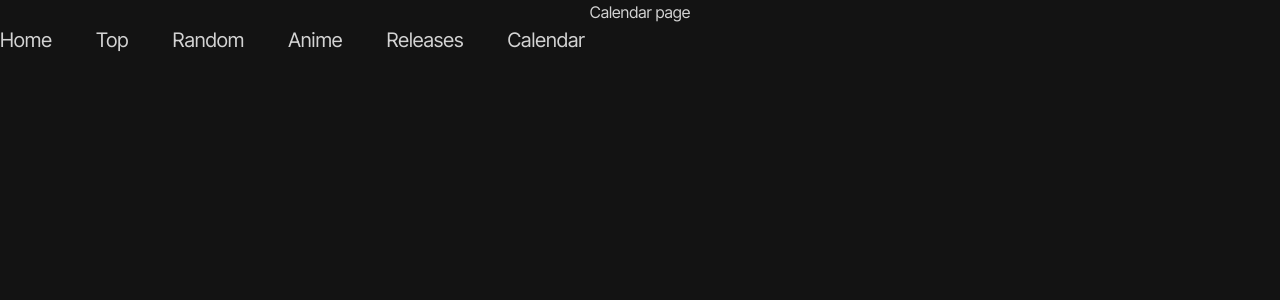
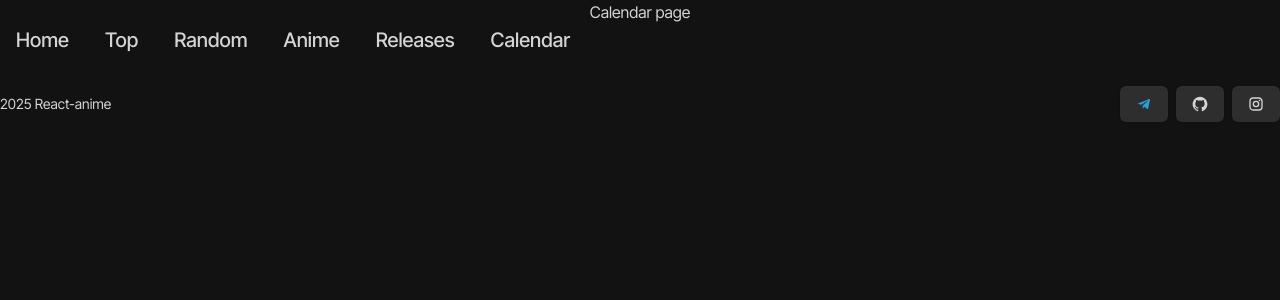
Before and after one commit to Aceptijo/react-anime, a React (Vite) app: page /react-anime/calendar in a window 1280 px wide. Shown: the top 300 px of the page. Built offline with nearby package versions, Linux system fonts and the light colour scheme.

Commit message:
added: footer/carousels/tailwind config

```diff
--- a/index.html
+++ b/index.html
@@ -1,5 +1,5 @@
 <!doctype html>
-<html lang="en">
+<html class="dark" lang="en">
 <head>
   <meta charset="UTF-8" />
   <base href="/react-anime/">
--- a/src/App.css
+++ b/src/App.css
@@ -2,5 +2,4 @@
    max-width: 1280px;
    margin: 0 auto;
    text-align: center;
-   color: #D3D3D3;
 }
--- a/src/App.tsx
+++ b/src/App.tsx
@@ -1,12 +1,14 @@
 import './App.css';
 import AppRouter from '@/components/AppRouter/AppRouter.tsx';
 import NavBar from '@/components/NavBar/NavBar.tsx';
+import Footer from '@/components/Footer/Footer.tsx';
 
 function App() {
   return (
     <div className="flex flex-col items-center">
       <NavBar />
       <AppRouter />
+      <Footer />
     </div>
   );
 }
--- a/src/components/CurrentSeason/CurrentSeason.tsx
+++ b/src/components/CurrentSeason/CurrentSeason.tsx
@@ -16,28 +16,29 @@ const CurrentSeason = () => {
     fetchSeasonAnime();
   }, [fetchSeasonAnime]);
 
+  const formatLiteral = () => {
+    return seasonAnime[0]?.season.charAt(0).toUpperCase() + seasonAnime[0]?.season.slice(1);
+  };
+
   return (
     <Carousel
-      className="flex w-full flex-col justify-start"
+      className="mt-10 flex w-full flex-col justify-start"
       opts={{
         align: 'start',
       }}
     >
-      <span className="text-1xl flex pb-5 pt-5 text-gray-200">
-        {`${seasonAnime[0]?.season.toUpperCase()} ${seasonAnime[0]?.year} Anime`}
+      <span className="flex pb-5 pt-5 text-xl text-gray-200">
+        {`${formatLiteral()} ${seasonAnime[0]?.year} Anime`}
       </span>
       <CarouselContent>
         {seasonAnime.map((seasonItem) => (
-          <CarouselItem
-            key={seasonItem.mal_id}
-            className="max-h-72 w-1/6 basis-auto"
-          >
+          <CarouselItem key={seasonItem.mal_id} className="w-1/5 basis-auto">
             <AnimeCard anime={seasonItem} />
           </CarouselItem>
         ))}
       </CarouselContent>
-      <CarouselPrevious />
-      <CarouselNext />
+      <CarouselPrevious variant="ghost" />
+      <CarouselNext variant="ghost" />
     </Carousel>
   );
 };
--- /dev/null
+++ b/src/components/Footer/Footer.tsx
@@ -0,0 +1,34 @@
+import TelegramIcon from '@mui/icons-material/Telegram';
+import InstagramIcon from '@mui/icons-material/Instagram';
+import GitHubIcon from '@mui/icons-material/GitHub';
+import { Link } from 'react-router-dom';
+import { Button } from '@/components/ui/button.tsx';
+
+const Footer = () => {
+  return (
+    <div className="mt-10 flex h-20 w-full items-center justify-between">
+      <Link to={'/'} className="text-sm">
+        2025 React-anime
+      </Link>
+      <div className="flex gap-2">
+        <Button className="group hover:bg-foreground" asChild>
+          <a href={'https://t.me/ScanDave'}>
+            <TelegramIcon className="text-[#2d9ed6] group-hover:text-[#2d9ed6]" />
+          </a>
+        </Button>
+        <Button className="group hover:bg-foreground" asChild>
+          <a href={'https://github.com/Aceptijo'}>
+            <GitHubIcon className="group-hover:text-black" />
+          </a>
+        </Button>
+        <Button className="group hover:bg-foreground" asChild>
+          <a href={'https://www.instagram.com/scandave/'}>
+            <InstagramIcon className="group-hover:text-[#fd0069]" />
+          </a>
+        </Button>
+      </div>
+    </div>
+  );
+};
+
+export default Footer;
--- a/src/components/NavBar/NavBar.tsx
+++ b/src/components/NavBar/NavBar.tsx
@@ -3,6 +3,7 @@ import {
   NavigationMenuItem,
   NavigationMenuLink,
   NavigationMenuList,
+  navigationMenuTriggerStyle,
 } from '@/components/ui/navigation-menu.tsx';
 import { Link } from 'react-router-dom';
 
@@ -11,34 +12,54 @@ const NavBar = () => {
     <nav className="absolute flex h-20 w-full">
       <div className="ml-auto mr-auto flex min-w-[1280px] items-center gap-10 text-xl">
         <NavigationMenu>
-          <NavigationMenuList className="gap-10">
+          <NavigationMenuList>
             <NavigationMenuItem>
-              <NavigationMenuLink asChild>
+              <NavigationMenuLink
+                asChild
+                className={`${navigationMenuTriggerStyle()} text-xl`}
+              >
                 <Link to="/">Home</Link>
               </NavigationMenuLink>
             </NavigationMenuItem>
             <NavigationMenuItem>
-              <NavigationMenuLink asChild>
+              <NavigationMenuLink
+                asChild
+                className={`${navigationMenuTriggerStyle()} text-xl`}
+              >
                 <Link to="/top">Top</Link>
               </NavigationMenuLink>
             </NavigationMenuItem>
             <NavigationMenuItem>
-              <NavigationMenuLink asChild>
+              <NavigationMenuLink
+                asChild
+                className={`${navigationMenuTriggerStyle()} text-xl`}
+              >
                 <Link to="/random">Random</Link>
               </NavigationMenuLink>
             </NavigationMenuItem>
             <NavigationMenuItem>
-              <NavigationMenuLink asChild>
+              <NavigationMenuLink
+                asChild
+                className={`${navigationMenuTriggerStyle()} text-xl`}
+              >
                 <Link to="/catalog">Anime</Link>
               </NavigationMenuLink>
             </NavigationMenuItem>
             <NavigationMenuItem>
-              <NavigationMenuLink asChild>
-                <Link to="/releases">Releases</Link>
+              <NavigationMenuLink
+                asChild
+                className={`${navigationMenuTriggerStyle()} text-xl`}
+              >
+                <Link to="/releases" className="text-1xl">
+                  Releases
+                </Link>
               </NavigationMenuLink>
             </NavigationMenuItem>
             <NavigationMenuItem>
-              <NavigationMenuLink asChild>
+              <NavigationMenuLink
+                asChild
+                className={`${navigationMenuTriggerStyle()} text-xl`}
+              >
                 <Link to="/calendar">Calendar</Link>
               </NavigationMenuLink>
             </NavigationMenuItem>
--- a/src/components/Recomendations/Recommendations.tsx
+++ b/src/components/Recomendations/Recommendations.tsx
@@ -18,21 +18,21 @@ const Recommendations = () => {
 
   return (
     <Carousel
-      className="w-full flex flex-col justify-start"
+      className="flex w-full flex-col justify-start"
       opts={{
         align: 'start',
       }}
     >
-      <span className="flex pt-5 pb-5 text-gray-200">Recommended</span>
+      <span className="flex pb-5 pt-5 text-xl text-gray-200">Recommended</span>
       <CarouselContent>
         {anime.map((item) => (
-          <CarouselItem key={item.mal_id} className="w-1/6 max-h-72 basis-auto">
+          <CarouselItem key={item.mal_id} className="w-1/5 basis-auto">
             <AnimeCard anime={item} />
           </CarouselItem>
         ))}
       </CarouselContent>
-      <CarouselPrevious />
-      <CarouselNext />
+      <CarouselPrevious variant="ghost" />
+      <CarouselNext variant="ghost" />
     </Carousel>
   );
 };
--- a/src/index.css
+++ b/src/index.css
@@ -3,16 +3,18 @@
 @tailwind utilities;
 
 /*@media (prefers-color-scheme: dark) {*/
-/*  :root {*/
-/*    color: #213547;*/
-/*    background-color: #323437;*/
-/*  }*/
-/*  a:hover {*/
-/*    color: #747bff;*/
-/*  }*/
-/*  button {*/
-/*    background-color: #f9f9f9;*/
-/*  }*/
+/*   :root {*/
+/*      color: #213547;*/
+/*      background-color: #323437;*/
+/*   }*/
+
+/*   a:hover {*/
+/*      color: #747bff;*/
+/*   }*/
+
+/*   button {*/
+/*      background-color: #f9f9f9;*/
+/*   }*/
 /*}*/
 
 @layer base {
@@ -26,6 +28,7 @@
       --primary: 220.9 39.3% 11%;
       --primary-foreground: 210 20% 98%;
       --secondary: 220 14.3% 95.9%;
+      --secondary-hover: 136 41% 41%;
       --secondary-foreground: 220.9 39.3% 11%;
       --muted: 220 14.3% 95.9%;
       --muted-foreground: 220 8.9% 46.1%;
@@ -41,26 +44,27 @@
       --chart-3: 197 37% 24%;
       --chart-4: 43 74% 66%;
       --chart-5: 27 87% 67%;
-    --radius: 0.5rem;
+      --radius: 1.5rem;
    }
 
    .dark {
-    --background: 224 71.4% 4.1%;
-    --foreground: 210 20% 98%;
+      --background: 0 0% 7%;
+      --foreground: 0 0% 83%;
       --card: 224 71.4% 4.1%;
       --card-foreground: 210 20% 98%;
       --popover: 224 71.4% 4.1%;
       --popover-foreground: 210 20% 98%;
-    --primary: 210 20% 98%;
-    --primary-foreground: 220.9 39.3% 11%;
-    --secondary: 215 27.9% 16.9%;
-    --secondary-foreground: 210 20% 98%;
+      --primary: 0 0% 18%;
+      --primary-foreground: 0 0% 83%;
+      --secondary: 136 44% 51%;
+      --secondary-hover: 136 41% 41%;
+      --secondary-foreground: 0 0% 100%;
       --muted: 215 27.9% 16.9%;
       --muted-foreground: 217.9 10.6% 64.9%;
-    --accent: 215 27.9% 16.9%;
-    --accent-foreground: 210 20% 98%;
-    --destructive: 0 62.8% 30.6%;
-    --destructive-foreground: 210 20% 98%;
+      --accent: 0 0% 26%;
+      --accent-foreground: 0 0% 83%;
+      --destructive: 0 99% 60%;
+      --destructive-foreground: 0 0% 83%;
       --border: 215 27.9% 16.9%;
       --input: 215 27.9% 16.9%;
       --ring: 216 12.2% 83.9%;
@@ -69,6 +73,7 @@
       --chart-3: 30 80% 55%;
       --chart-4: 280 65% 60%;
       --chart-5: 340 75% 55%;
+      --radius: 0.5rem;
    }
 }
 
--- a/src/models/Recommendations.ts
+++ b/src/models/Recommendations.ts
@@ -6,6 +6,7 @@ export type IRecommendations = {
     images: {
       jpg: {
         image_url: string;
+        large_image_url: string;
       };
       webp: {
         image_url: string;
--- a/tailwind.config.js
+++ b/tailwind.config.js
@@ -19,14 +19,8 @@ export default {
         sm: 'calc(var(--radius) - 4px)',
       },
       colors: {
-        background: '#131313',
-        myGray: '#d3d3d3',
-        myGreen: '#4AB868',
-        myDarkGray: '#2D2D2D',
         myYellow: '#f2b800',
-        myRed: '#FE3635',
-        myHoverGreen: '#3e9355',
-        myHoverGray: '#434343',
+        background: 'hsl(var(--background))',
         foreground: 'hsl(var(--foreground))',
         card: {
           DEFAULT: 'hsl(var(--card))',
@@ -43,6 +37,7 @@ export default {
         secondary: {
           DEFAULT: 'hsl(var(--secondary))',
           foreground: 'hsl(var(--secondary-foreground))',
+          hover: 'hsl(var(--secondary-hover))',
         },
         muted: {
           DEFAULT: 'hsl(var(--muted))',
```
Also changed, not shown: src/components/AnimeCard/AnimeCard.tsx (+20 -8 lines), src/components/Header/Header.tsx (+20 -19 lines), 1 other file (tests, documents, lock files or other folders). Lines whose indentation alone changed are shown as unchanged.
